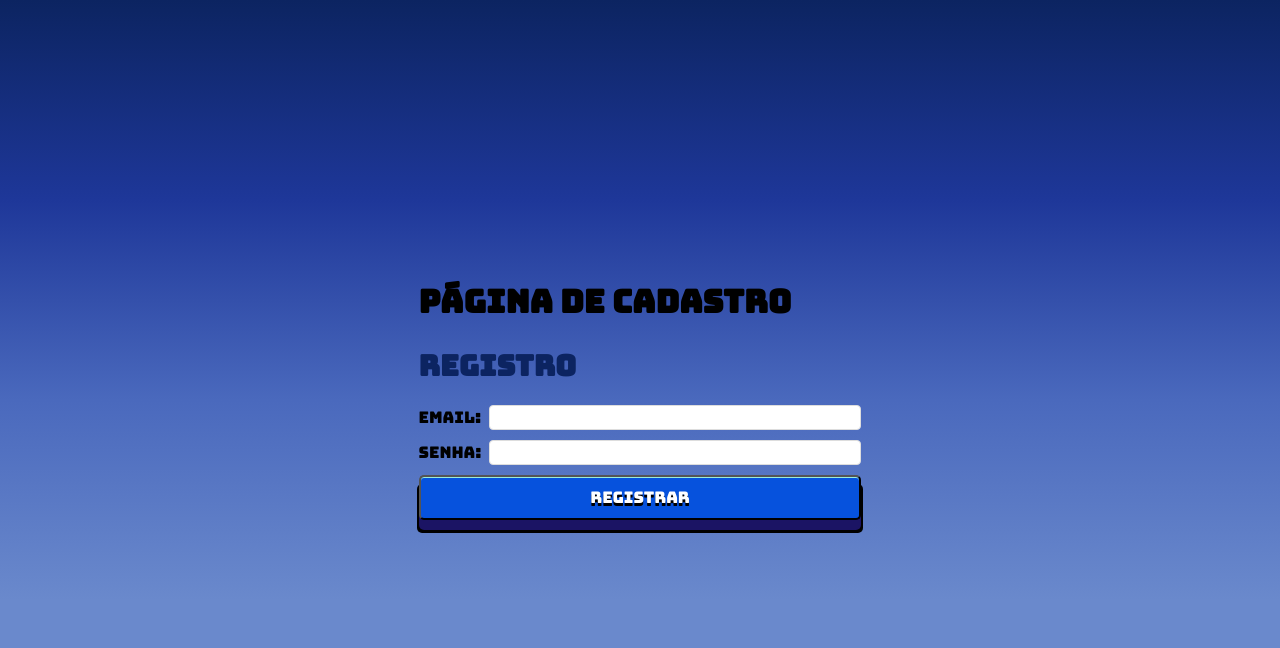
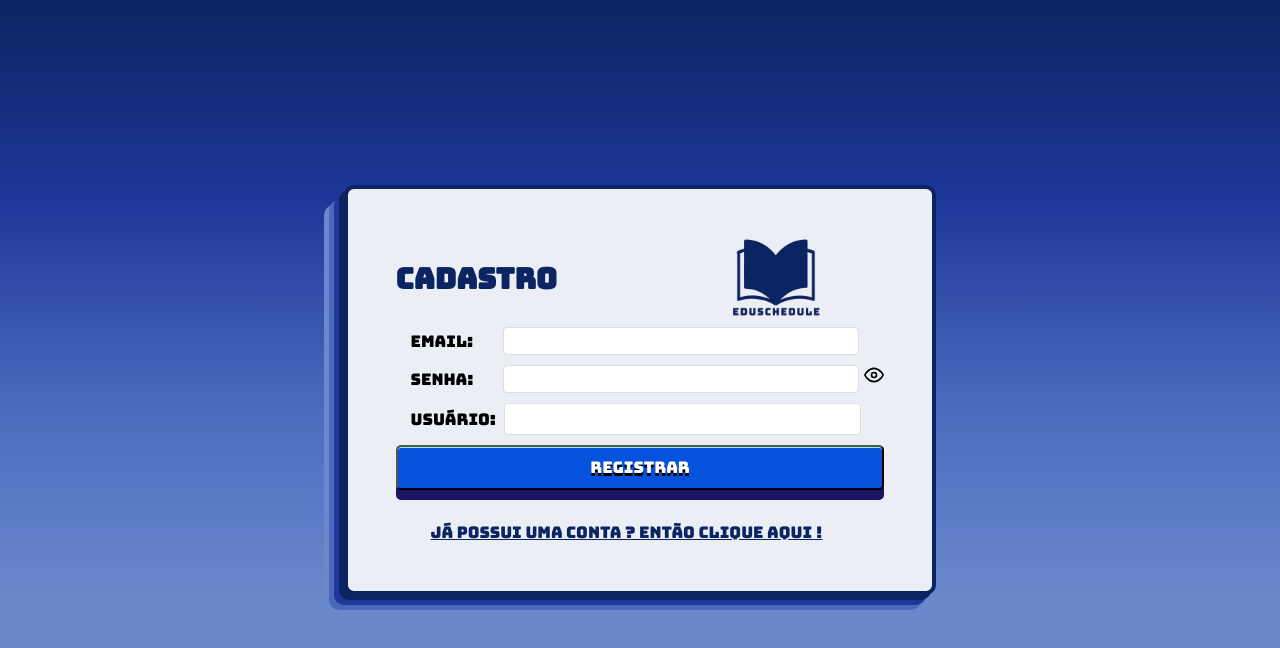
Before and after one commit to SharkboyHL/EduSchedule, a React (Vite) app in the folder EduSchedule/: page /cadastro in a window 1280 px wide. Shown: the top 648 px of the page. Built offline with nearby package versions, Linux system fonts and the light colour scheme.

Commit message:
PROJETO FINALIZADO npm run dev -- --host!

```diff
--- a/EduSchedule/package.json
+++ b/EduSchedule/package.json
@@ -14,6 +14,7 @@
     "firebase": "^10.7.0",
     "react": "^18.2.0",
     "react-dom": "^18.2.0",
+    "react-icons": "^4.12.0",
     "react-router-dom": "^6.19.0",
     "styled-components": "^6.1.1"
   },
--- a/EduSchedule/src/Components/Logar/index.tsx
+++ b/EduSchedule/src/Components/Logar/index.tsx
@@ -1,20 +1,20 @@
-// src/components/LoginForm.tsx
 import React, { useState } from 'react';
 import { signInWithEmailAndPassword } from 'firebase/auth';
-import { auth } from '../../Services/firebaseConnection'; // Importe sua instância do Firebase
+import { auth, db } from '../../Services/firebaseConnection';
 import { useNavigate } from 'react-router-dom';
+import { collection, query, where, getDocs } from 'firebase/firestore';
 
 interface LoginFormProps {
   onLogin: () => void;
 }
 
 const LoginForm: React.FC<LoginFormProps> = ({ onLogin }) => {
-  const [email, setEmail] = useState('');
+  const [identifier, setIdentifier] = useState(''); // Pode ser um email ou nickname
   const [password, setPassword] = useState('');
   const navigate = useNavigate();
 
-  const handleEmailChange = (e: React.ChangeEvent<HTMLInputElement>) => {
-    setEmail(e.target.value);
+  const handleIdentifierChange = (e: React.ChangeEvent<HTMLInputElement>) => {
+    setIdentifier(e.target.value);
   };
 
   const handlePasswordChange = (e: React.ChangeEvent<HTMLInputElement>) => {
@@ -23,9 +23,33 @@
 
   const handleLogin = async () => {
     try {
-      await signInWithEmailAndPassword(auth, email, password);
+      // Verificar se o identificador parece ser um email
+      const isEmail = /^[^\s@]+@[^\s@]+\.[^\s@]+$/.test(identifier);
+
+      let userCredential;
+
+      if (isEmail) {
+        // Se for um email, fazer login diretamente
+        userCredential = await signInWithEmailAndPassword(auth, identifier, password);
+      } else {
+        // Se for um nickname, buscar o usuário no Firestore
+        // (Você precisa implementar a lógica para buscar o usuário pelo nickname no Firestore)
+        // Aqui está um exemplo básico usando o campo 'nickname':
+        const q = query(collection(db, 'users'), where('nickname', '==', identifier));
+        const querySnapshot = await getDocs(q);
+
+        if (!querySnapshot.empty) {
+          const user = querySnapshot.docs[0].data();
+
+          // Fazer login com email do usuário encontrado e senha fornecida
+          userCredential = await signInWithEmailAndPassword(auth, user.email, password);
+        } else {
+          throw new Error('Usuário não encontrado.');
+        }
+      }
+
       onLogin();
-      navigate('/teste')
+      navigate('/teste');
     } catch (error) {
       console.error('Erro no login:', error.message);
     }
@@ -39,17 +63,17 @@
       </div>
       <form>
         <div>
-          <label>Email:</label>
-          <input type="email" value={email} onChange={handleEmailChange} />
+          <label>Email ou Usuário:</label>
+          <input type="text" value={identifier} onChange={handleIdentifierChange} />
         </div>
         <div>
-          <label>Senha:</label>
-          <input type="password" value={password} onChange={handlePasswordChange} />
+          <label>Digite sua Senha:</label>
+          <input id="input-login-senha" type="password" value={password} onChange={handlePasswordChange} />
         </div>
         <button type="button" onClick={handleLogin}>
           Entrar
         </button>
-        <a className="link-cadastro" href="/cadastro">Não possui cadastro ? Clique aqui e cadastra-se</a>
+        <a className="link-cadastro" href="/cadastro">Não possui cadastro? Clique aqui e cadastre-se</a>
       </form>
     </div>
   );
--- a/EduSchedule/src/Components/Registrar/index.tsx
+++ b/EduSchedule/src/Components/Registrar/index.tsx
@@ -1,7 +1,8 @@
 import React, { useState } from 'react';
-import { createUserWithEmailAndPassword, Auth, updateProfile } from 'firebase/auth';
-import { doc, setDoc, Firestore } from 'firebase/firestore';
-import { auth, db } from '../../Services/firebaseConnection'
+import { FiEye, FiEyeOff } from 'react-icons/fi';
+import { createUserWithEmailAndPassword, updateProfile } from 'firebase/auth';
+import { doc, setDoc } from 'firebase/firestore';
+import { auth, db } from '../../Services/firebaseConnection';
 import { useNavigate } from 'react-router-dom';
 
 interface RegistrationFormProps {
@@ -11,6 +12,8 @@
 const RegistrationForm: React.FC<RegistrationFormProps> = ({ onRegister }) => {
    const [email, setEmail] = useState('');
    const [password, setPassword] = useState('');
+   const [showPassword, setShowPassword] = useState(false);
+   const [nickname, setNickname] = useState('');
    const navigate = useNavigate();
 
    const handleEmailChange = (e: React.ChangeEvent<HTMLInputElement>) => {
@@ -21,21 +24,27 @@
       setPassword(e.target.value);
    };
 
+   const handleNicknameChange = (e: React.ChangeEvent<HTMLInputElement>) => {
+      setNickname(e.target.value);
+   };
+
+   const toggleShowPassword = () => {
+      setShowPassword(!showPassword);
+   };
+
    const handleRegister = async () => {
       try {
-            //Criar usuário no Firebase Authentication
          const userCredential = await createUserWithEmailAndPassword(auth, email, password);
 
-            //Atualizar o perfil do usuário com um nome (opcional)
          await updateProfile(userCredential.user, { displayName: 'Novo usuário' });
          navigate('/');
 
-            //Adicionar informações adicionais ao Firestore
          const userDocRef = doc(db, 'users', userCredential.user.uid);
          await setDoc(userDocRef, {
             email: userCredential.user.email,
             displayName: userCredential.user.displayName,
-            })
+            nickname: nickname,
+         });
 
          onRegister();
       } catch (error) {
@@ -44,20 +53,39 @@
    };
 
    return (
-        <div>
-            <h2>Registro</h2>
+      <div className="mae-cadastro">
          <form>
+            <div className="titulo-cadastro">
+               <h2>CADASTRO</h2>
+               <img src="../../src/assets/logo-eduS.png" alt="logo" style={{ width: '90px', height: '90px' }} />
+            </div>
             <div>
                <label>Email:</label>
-                    <input type="email" value={email} onChange={handleEmailChange} />
+               <input id="cadastro-input-email" type="email" value={email} onChange={handleEmailChange} />
             </div>
             <div>
                <label>Senha:</label>
-                    <input type="password" value={password} onChange={handlePasswordChange} />
+               <input
+                  id="cadastro-input-senha"
+                  type={showPassword ? 'text' : 'password'}
+                  value={password}
+                  onChange={handlePasswordChange}
+               />
+               {showPassword ? (
+                  <FiEyeOff onClick={toggleShowPassword} />
+               ) : (
+                  <FiEye onClick={toggleShowPassword} />
+               )}
+            </div>
+            <div>
+               <label>Usuário:</label>
+               <input type="text" value={nickname} onChange={handleNicknameChange} />
             </div>
             <button type="button" onClick={handleRegister}>
                Registrar
             </button>
+
+            <a className="link-cadastro" href="/">Já possui uma conta ? Então clique aqui !</a>
          </form>
       </div>
    );
--- a/EduSchedule/src/Pages/Cadastro/index.tsx
+++ b/EduSchedule/src/Pages/Cadastro/index.tsx
@@ -9,7 +9,6 @@
 
   return (
     <div>
-      <h1>Página de Cadastro</h1>
       <RegistrationForm onRegister={handleRegister} />
     </div>
   );
--- a/EduSchedule/src/index.css
+++ b/EduSchedule/src/index.css
@@ -1,4 +1,5 @@
 @import url('https://fonts.googleapis.com/css2?family=Bungee&display=swap');
+@import url('https://fonts.googleapis.com/css2?family=Josefin+Sans:wght@500&display=swap');
 
 body {
   background: rgb(106, 137, 204);
@@ -234,21 +235,70 @@
 
 div .titulo-login{
   display: grid;
-  grid-template-columns: 335px auto;
+  grid-template-columns: 445px auto;
 }
 
-input[type=email], input[type=password]{
-  font-family: 'Bungee', sans-serif;
+label{
+  margin-left: 15px;
+}
+
+input[type=email], input[type=password], input[type=text]{
+  font-family: 'Josefin Sans', sans-serif;
   margin-bottom: 10px;
   margin-left: 8px;
-  padding: 10px auto;
+  padding: 100px auto;
   padding-right: 80px;
-  font-size: 1rem;
+  font-size: 1.5rem;
   border: 1px solid #ddd;
   border-radius: 4px;
+}
+
+#cadastro-input-email{
+  margin-left: 30px;
+}
+
+#cadastro-input-senha{
+  margin-left: 30px;
+}
+
+.input-login-senha{
+  margin-left: 14px;
 }
 
 .link-cadastro{
   color: #0c2461;
   margin-top: 2em;
+  margin-left: 35px;
 }
+
+/* CSS CADASTRO */
+
+div .mae-cadastro{
+  max-width: 100%;
+  margin: 0 auto;
+  padding: 3em;
+  background-color: #ebeff5;
+  border: 4px solid #0c2461;
+  box-shadow: rgba(12,36,97,1) -5px 5px, rgba(30,55,153,1) -10px 10px, rgba(74,105,189,1) -15px 15px, rgba(106,137,204,1) -20px 20px;
+  border-radius: 10px;
+  width: fit-content;
+}
+
+div .titulo-cadastro{
+  display: grid;
+  grid-template-columns: 335px auto;
+}
+
+div .lirio-do-campo input{
+  margin-left: 30px;
+}
+
+input{
+  border: 5px solid red;
+}
+
+svg{
+  margin-left: 5px;
+  height: 20px;
+  width: 20px;
+}
```
Also changed, not shown: 1 other file (tests, documents, lock files or other folders). Lines whose indentation alone changed are shown as unchanged.
